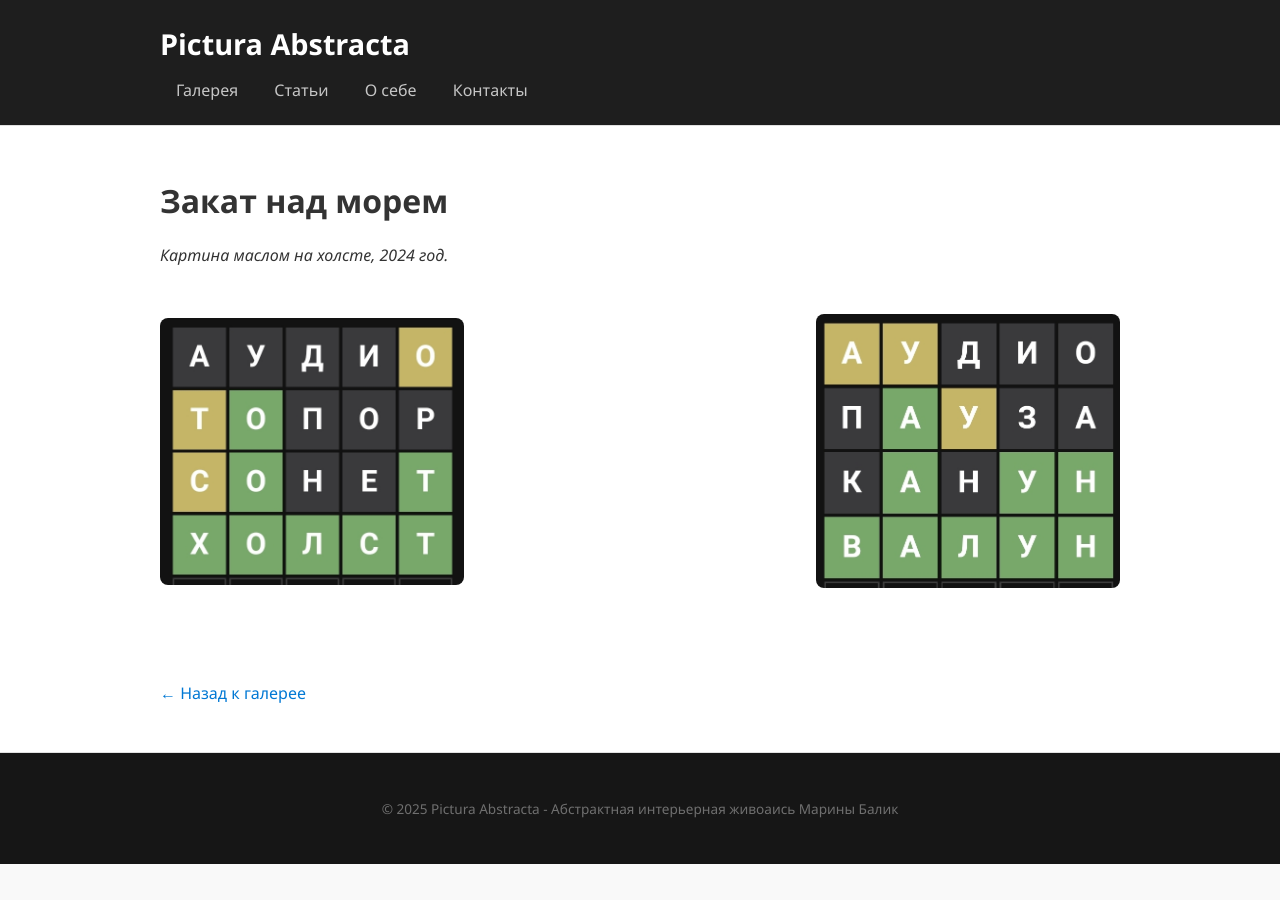
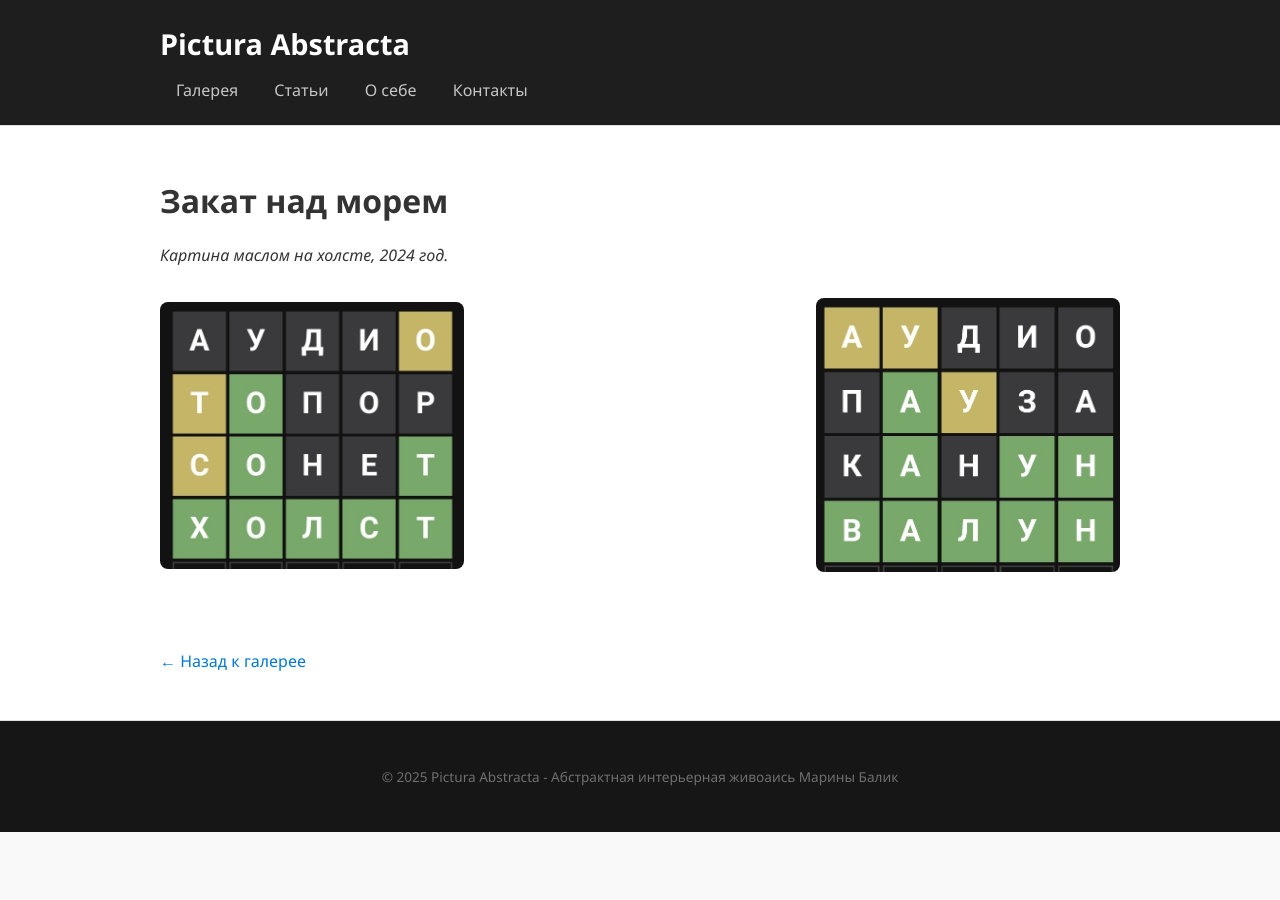
Before and after one commit to PicAbsArt/picabsart.github.io, a Jekyll site: the page built from _paintings/sunset.md, in a window 1280 px wide. Built offline with Jekyll 4.4.1, drawn with Linux system fonts in a browser that asks for light colours.

Commit message:
Update main.css

```diff
--- a/assets/main.css
+++ b/assets/main.css
@@ -107,27 +107,6 @@
   margin: 0 0 1rem;
   color: #666;
   font-size: 0.95rem;
-}
-
-.thumbnail_old {
-  display: block;
-  max-width: 100%;
-  height: auto;
-  margin-left: auto;
-  margin-right: auto;
-  border-radius: 8px;
-  transition: transform 0.3s ease;
-}
-
-.thumbnail {
-  max-width: 95vw; /* Почти вся ширина экрана */
-  max-height: 90vh; /* Почти вся высота экрана */
-  width: auto;
-  height: auto;
-  object-fit: contain;
-  border-radius: 8px;
-  margin: 1rem auto;
-  display: block;
 }
 
 .thumbnail:hover {
@@ -260,23 +239,19 @@
   transform: scale(1.02);
 }
 
-.thumbnail {
-  max-width: 100%;
-  height: auto;
-  border-radius: 8px;
-}
-
+/* === Галерея картинок на странице картины === */
 
 .painting-images {
   display: grid;
-  grid-template-columns: repeat(auto-fit, minmax(300px, 1fr));
+  grid-template-columns: repeat(auto-fit, minmax(280px, 1fr));
   gap: 1.5rem;
   margin-top: 2rem;
 }
 
 .thumbnail {
+  width: 100%;
+  height: auto;
   max-width: 100%;
-  height: auto;
   border-radius: 8px;
   object-fit: contain;
 }
```
